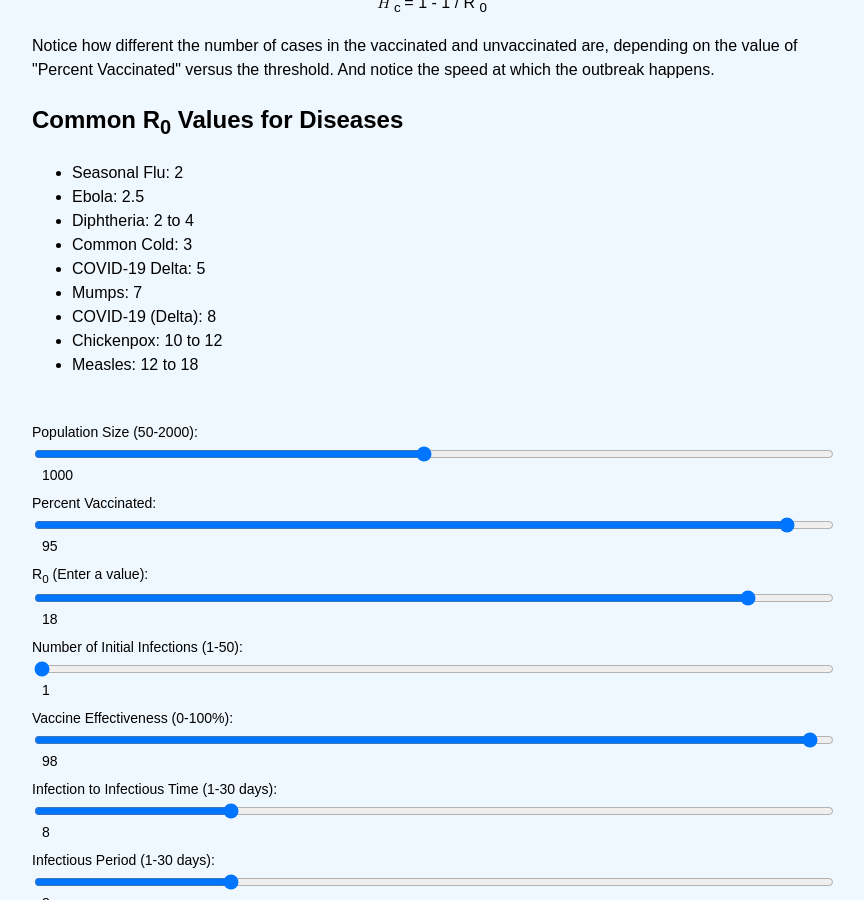
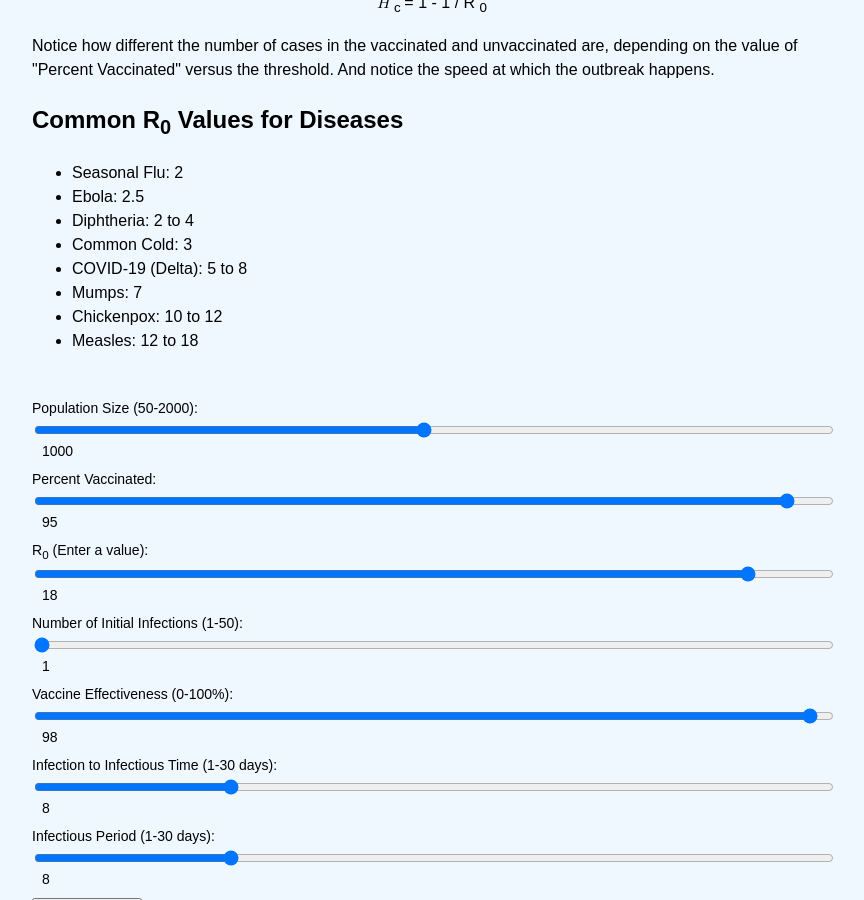
Before and after one commit to RFNajera/rfnajera.github.io, a Jekyll site: the page herd_immunity_simulation.html, which Jekyll copies as it is, in a window 1280 px wide and 900 px high, scrolled down 1007 px. Shown: the whole window, without its empty margins (208-1072 px from the left). Built offline with Jekyll 4.4.1, drawn with Linux system fonts in a browser that asks for light colours.

Commit message:
Update herd_immunity_simulation.html
Took out extra delta strain r-naught.

```diff
--- a/herd_immunity_simulation.html
+++ b/herd_immunity_simulation.html
@@ -168,9 +168,8 @@
             <li>Ebola: 2.5</li>
             <li>Diphtheria: 2 to 4</li>
             <li>Common Cold: 3</li>
-            <li>COVID-19 Delta: 5</li>
+            <li>COVID-19 (Delta): 5 to 8</li>
             <li>Mumps: 7</li>
-            <li>COVID-19 (Delta): 8</li>
             <li>Chickenpox: 10 to 12</li>
             <li>Measles: 12 to 18</li>
         </ul>
```
